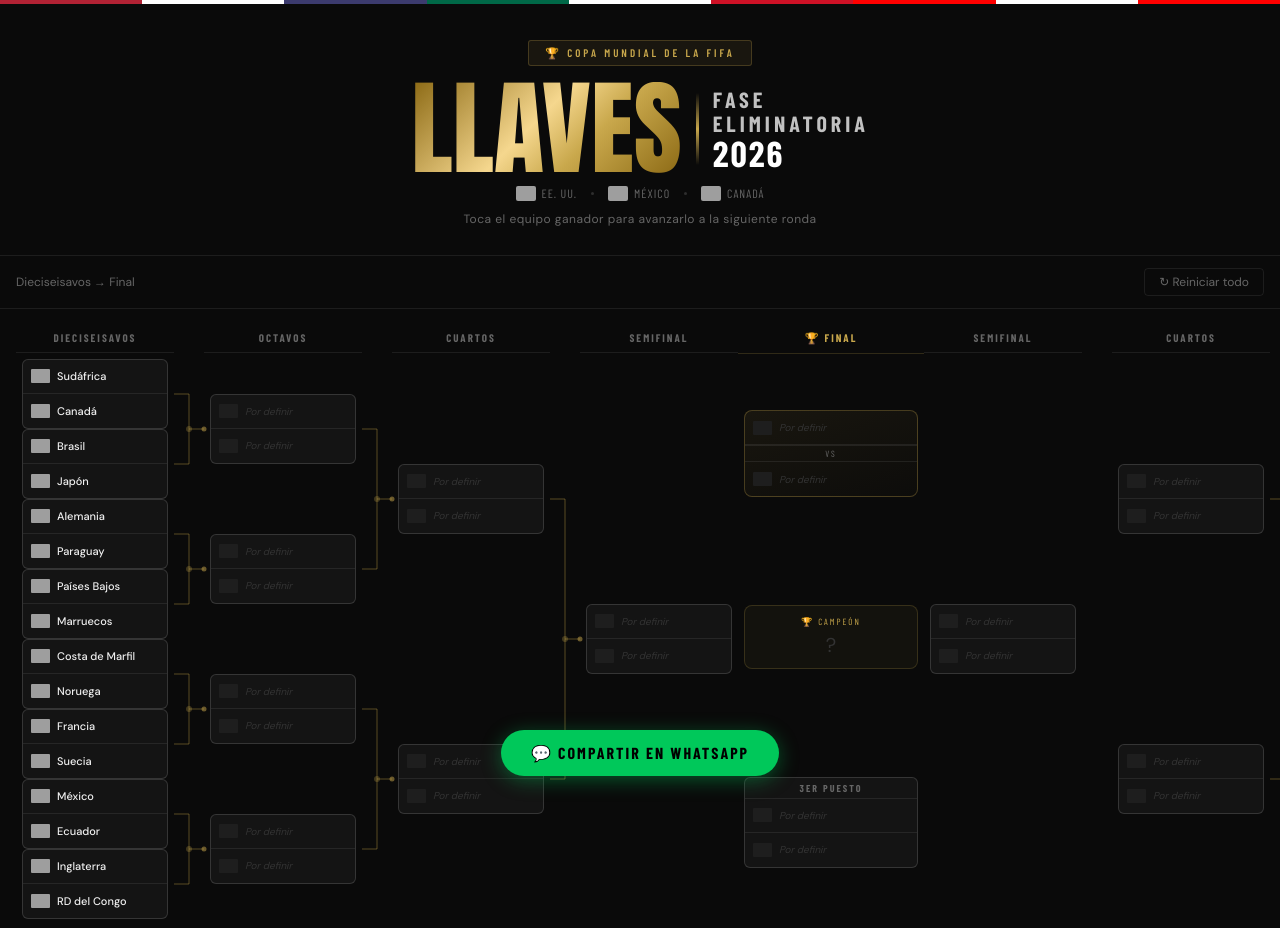
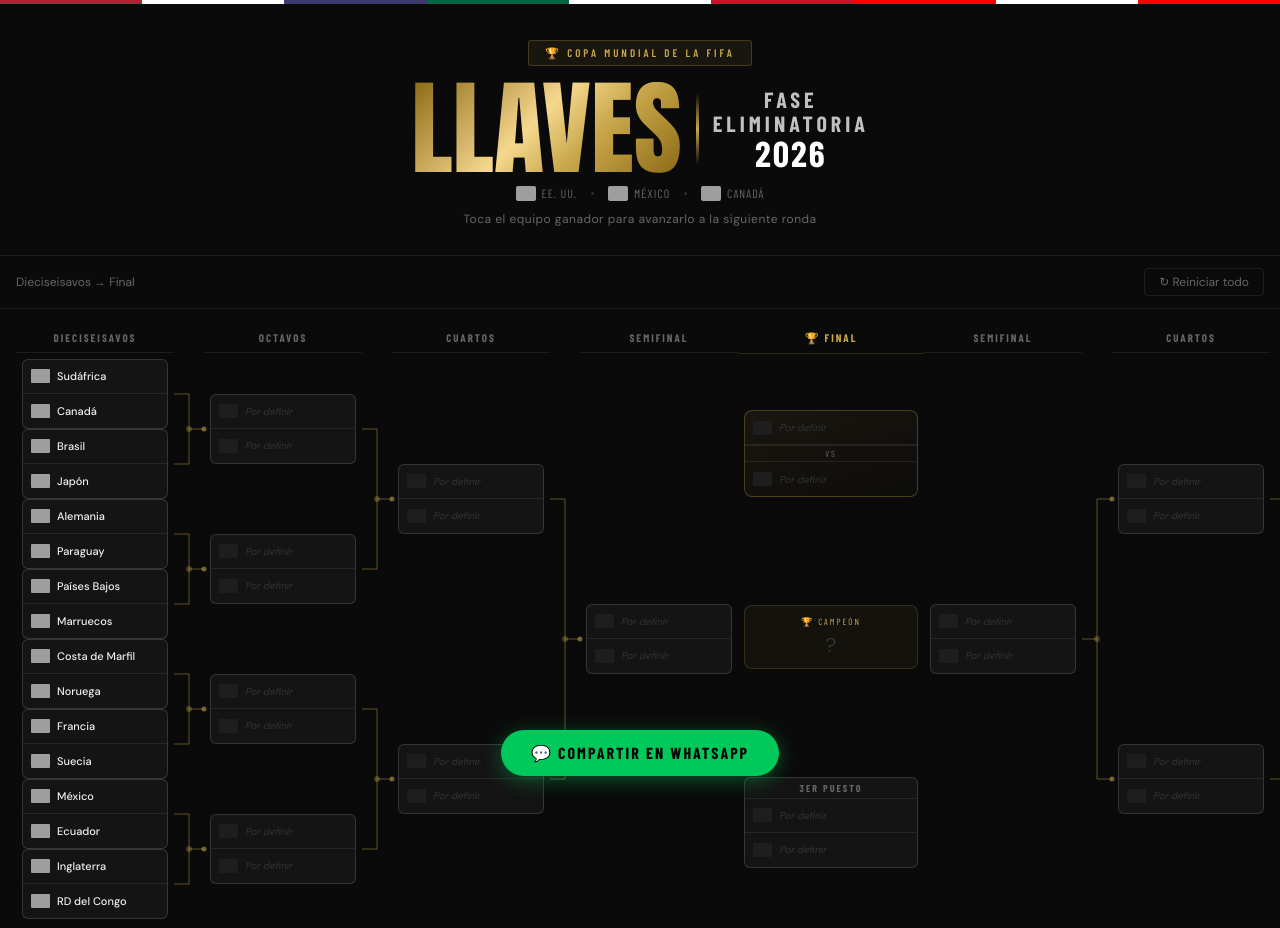
Before and after one commit to DavidValencia13/CrucesMundial2026, a plain HTML site: page index.html in a window 1280 px wide. Shown: the top 928 px of the page. Drawn offline with nearby package versions, Linux system fonts and the light colour scheme; grey boxes are pictures that could not be loaded; a web font is replaced by a local one.

Commit message:
version 2

```diff
--- a/index.html
+++ b/index.html
@@ -27,7 +27,6 @@
 .hdr-title-row{display:flex;align-items:center;justify-content:center;gap:14px;margin-bottom:10px}
 .hdr-llaves{font-family:'Anton',sans-serif;font-size:clamp(50px,10vw,104px);line-height:.9;background:linear-gradient(135deg,var(--gold-dk) 0%,var(--gold-lt) 45%,var(--gold) 65%,var(--gold-dk) 100%);-webkit-background-clip:text;-webkit-text-fill-color:transparent;background-clip:text}
 .hdr-divider{width:3px;height:clamp(38px,7vw,72px);background:linear-gradient(180deg,transparent,var(--gold),transparent)}
-.hdr-right{text-align:left}
 .hdr-right .r1{font-family:'Barlow Condensed',sans-serif;font-size:clamp(13px,2.8vw,22px);font-weight:700;letter-spacing:4px;text-transform:uppercase;color:rgba(255,255,255,.75);line-height:1.1}
 .hdr-right .r2{font-family:'Barlow Condensed',sans-serif;font-size:clamp(18px,4vw,36px);font-weight:900;letter-spacing:2px;color:#fff;line-height:1}
 .hdr-hosts{display:flex;align-items:center;justify-content:center;gap:14px;margin-bottom:10px}
@@ -40,7 +39,7 @@
 .btn-reset{background:transparent;color:var(--txt2);border:1px solid var(--bd);padding:5px 14px;border-radius:4px;font-family:var(--body);font-size:12px;cursor:pointer}
 .btn-reset:hover{color:var(--txt);border-color:var(--bd2)}
 .bracket-outer{overflow-x:auto;padding:1rem}
-.bracket{display:flex;align-items:stretch;min-width:1400px;gap:0}
+.bracket{display:flex;align-items:stretch;min-width:1400px}
 .round-col{display:flex;flex-direction:column;width:158px;flex-shrink:0}
 .round-label{font-family:'Barlow Condensed',sans-serif;font-size:11px;font-weight:700;letter-spacing:2px;color:var(--txt2);text-align:center;padding:6px 0 8px;border-bottom:1px solid var(--bd);text-transform:uppercase}
 .round-body{flex:1;display:flex;flex-direction:column;justify-content:space-around;padding:6px}
@@ -55,7 +54,7 @@
 .mfph{width:19px;height:14px;background:var(--bg3);border-radius:1px;flex-shrink:0}
 .mn{font-size:11px;font-weight:500;flex:1;white-space:nowrap;overflow:hidden;text-overflow:ellipsis}
 .mn.tbd{color:var(--txt3);font-size:10px;font-weight:400;font-style:italic}
-.mc{font-size:9px;color:var(--gold);flex-shrink:0;opacity:0;transition:opacity .15s}
+.mc{font-size:9px;color:var(--gold);flex-shrink:0;opacity:0}
 .mt.win .mc{opacity:1}
 .conn-col{width:30px;flex-shrink:0;position:relative;align-self:stretch}
 .conn-col svg{position:absolute;inset:0;width:100%;height:100%;overflow:visible}
@@ -73,7 +72,7 @@
 .tercer-lbl{font-family:'Barlow Condensed',sans-serif;font-size:10px;font-weight:700;letter-spacing:2px;color:var(--txt2);text-align:center;padding:4px;border-bottom:1px solid var(--bd);text-transform:uppercase}
 .name-sec{background:var(--bg2);border:1px solid rgba(201,168,76,.2);border-radius:8px;padding:1rem 1.5rem;margin:1rem;text-align:center}
 .name-sec p{font-family:'Barlow Condensed',sans-serif;font-size:11px;font-weight:700;letter-spacing:2px;text-transform:uppercase;color:var(--gold);margin-bottom:8px}
-.name-inp{background:var(--bg3);border:1px solid var(--bd);border-radius:6px;padding:10px 14px;font-family:var(--body);font-size:14px;color:var(--txt);width:100%;max-width:300px;text-align:center;outline:none;transition:border-color .15s}
+.name-inp{background:var(--bg3);border:1px solid var(--bd);border-radius:6px;padding:10px 14px;font-family:var(--body);font-size:14px;color:var(--txt);width:100%;max-width:300px;text-align:center;outline:none}
 .name-inp:focus{border-color:var(--gold)}
 .name-inp::placeholder{color:var(--txt2)}
 .name-inp.err{border-color:#e53935!important}
@@ -141,24 +140,23 @@
 function fSrc(c){return OV[c]?OV[c]:FM[c]?(TW+FM[c]+'.png'):null;}
 function fEl(c){var s=fSrc(c);return s?'<img class="mf" src="'+s+'" loading="lazy">':'<div class="mfph"></div>';}
 
-// Los 16 cruces — lado A: 0-7, lado B: 8-15
 var R16=[
-  {a:{n:'Sudáfrica',c:'ZA'},b:{n:'Canadá',c:'CA'}},      // 0
-  {a:{n:'Brasil',c:'BR'},b:{n:'Japón',c:'JP'}},            // 1
-  {a:{n:'Alemania',c:'DE'},b:{n:'Paraguay',c:'PY'}},       // 2
-  {a:{n:'Países Bajos',c:'NL'},b:{n:'Marruecos',c:'MA'}}, // 3
-  {a:{n:'Costa de Marfil',c:'CI'},b:{n:'Noruega',c:'NO'}},// 4
-  {a:{n:'Francia',c:'FR'},b:{n:'Suecia',c:'SE'}},          // 5
-  {a:{n:'México',c:'MX'},b:{n:'Ecuador',c:'EC'}},          // 6
-  {a:{n:'Inglaterra',c:'ENG'},b:{n:'RD del Congo',c:'CD'}},// 7
-  {a:{n:'EE. UU.',c:'US'},b:{n:'Bosnia',c:'BA'}},          // 8
-  {a:{n:'Egipto',c:'EG'},b:{n:'Corea del Sur',c:'KR'}},   // 9
-  {a:{n:'España',c:'ES'},b:{n:'Austria',c:'AT'}},          // 10
-  {a:{n:'Portugal',c:'PT'},b:{n:'Ghana',c:'GH'}},          // 11
-  {a:{n:'Bélgica',c:'BE'},b:{n:'Argelia',c:'DZ'}},         // 12
-  {a:{n:'Suiza',c:'CH'},b:{n:'Irán',c:'IR'}},              // 13
-  {a:{n:'Argentina',c:'AR'},b:{n:'Cabo Verde',c:'CV'}},    // 14
-  {a:{n:'Colombia',c:'CO'},b:{n:'Australia',c:'AU'}}       // 15
+  {a:{n:'Sudáfrica',c:'ZA'},b:{n:'Canadá',c:'CA'}},
+  {a:{n:'Brasil',c:'BR'},b:{n:'Japón',c:'JP'}},
+  {a:{n:'Alemania',c:'DE'},b:{n:'Paraguay',c:'PY'}},
+  {a:{n:'Países Bajos',c:'NL'},b:{n:'Marruecos',c:'MA'}},
+  {a:{n:'Costa de Marfil',c:'CI'},b:{n:'Noruega',c:'NO'}},
+  {a:{n:'Francia',c:'FR'},b:{n:'Suecia',c:'SE'}},
+  {a:{n:'México',c:'MX'},b:{n:'Ecuador',c:'EC'}},
+  {a:{n:'Inglaterra',c:'ENG'},b:{n:'RD del Congo',c:'CD'}},
+  {a:{n:'EE. UU.',c:'US'},b:{n:'Bosnia',c:'BA'}},
+  {a:{n:'Egipto',c:'EG'},b:{n:'Corea del Sur',c:'KR'}},
+  {a:{n:'España',c:'ES'},b:{n:'Austria',c:'AT'}},
+  {a:{n:'Portugal',c:'PT'},b:{n:'Ghana',c:'GH'}},
+  {a:{n:'Bélgica',c:'BE'},b:{n:'Argelia',c:'DZ'}},
+  {a:{n:'Suiza',c:'CH'},b:{n:'Irán',c:'IR'}},
+  {a:{n:'Argentina',c:'AR'},b:{n:'Cabo Verde',c:'CV'}},
+  {a:{n:'Colombia',c:'CO'},b:{n:'Australia',c:'AU'}}
 ];
 
 var W={r16:new Array(16).fill(null),qf:new Array(8).fill(null),sf:new Array(4).fill(null),f:[null,null],champ:null,third:null};
@@ -180,7 +178,6 @@
   var a=i===0?W.sf[0]:W.sf[2],b=i===0?W.sf[1]:W.sf[3],w=W.f[i];
   if(!w||!a||!b)return null;return w.n===a.n?b:a;
 }
-
 function tr(team,win,lose,oc){
   if(!team)return '<div class="mt empty"><div class="mfph"></div><span class="mn tbd">Por definir</span></div>';
   var cls='mt'+(win?' win':'')+(lose?' lose':'');
@@ -192,7 +189,6 @@
   var oB=b?'pick(\''+round+'\','+idx+',{n:\''+b.n.replace(/'/g,"\\'")+'\',c:\''+b.c+'\'})':'';
   return '<div class="match">'+tr(a,wA,win&&a&&!wA,oA)+tr(b,wB,win&&b&&!wB,oB)+'</div>';
 }
-
 function col(label,items,pfx){
   var h='<div class="round-col"><div class="round-label">'+label+'</div><div class="round-body">';
   items.forEach(function(m,i){h+='<div id="'+pfx+'_'+i+'">'+m+'</div>';});
@@ -202,11 +198,10 @@
 function cc(id){return '<div class="conn-col" id="cc_'+id+'"><svg id="svgc_'+id+'"></svg></div>';}
 
 function render(){
-  var sl0=gSL(0),sl1=gSL(1);
-  var fA=W.f[0],fB=W.f[1],ch=W.champ,th=W.third;
+  var sl0=gSL(0),sl1=gSL(1),fA=W.f[0],fB=W.f[1],ch=W.champ,th=W.third;
   var h='';
 
-  // LADO A: 16avos(0-7) -> octavos(0-3) -> cuartos(0-1) -> semi A
+  // LADO A (izq->der): 16avos -> octavos -> cuartos -> semi
   var r16a=[],qfa=[],sfa=[];
   for(var i=0;i<8;i++) r16a.push(mCard(R16[i].a,R16[i].b,W.r16[i],'r16',i));
   for(var i=0;i<4;i++) qfa.push(mCard(W.r16[i*2],W.r16[i*2+1],W.qf[i],'qf',i));
@@ -214,11 +209,11 @@
   var semA=mCard(W.sf[0],W.sf[1],W.f[0],'f',0);
 
   h+=col('Dieciseisavos',r16a,'ra');
-  h+=cc('a1');
+  h+=cc('a1'); // ra -> qa
   h+=col('Octavos',qfa,'qa');
-  h+=cc('a2');
+  h+=cc('a2'); // qa -> sa
   h+=col('Cuartos',sfa,'sa');
-  h+=cc('a3');
+  h+=cc('a3'); // sa -> fa
   h+=col('Semifinal',[semA],'fa');
 
   // CENTRO
@@ -235,8 +230,16 @@
   h+='<div class="tercer-box"><div class="tercer-lbl">3er Puesto</div>'+tr(sl0,th&&sl0&&th.n===sl0.n,th&&sl0&&th.n!==sl0.n,ocT0)+tr(sl1,th&&sl1&&th.n===sl1.n,th&&sl1&&th.n!==sl1.n,ocT1)+'</div>';
   h+='</div></div>';
 
-  // LADO B ESPEJO: semi B -> cuartos(2-3) -> octavos(4-7) -> 16avos(8-15)
-  // El orden es: semi, cuartos, octavos, 16avos (espejo del lado A)
+  // LADO B ESPEJO (der->izq desde el centro):
+  // semi -> cuartos -> octavos -> 16avos
+  // Los conectores deben unir: fb->sb (semi a cuartos), sb->qb (cuartos a octavos), qb->rb (octavos a 16avos)
+  // En el layout el conector está ENTRE las columnas, la columna derecha alimenta a la izquierda
+  // Pero visualmente las líneas van de la columna más cercana al centro hacia afuera
+  // Entonces: el conector entre 'fb' y 'sb' une fb(izq) con sb(der) -> toRight=true
+  // el conector entre 'sb' y 'qb' une sb(izq) con qb(der) -> toRight=true
+  // el conector entre 'qb' y 'rb' une qb(izq) con rb(der) -> toRight=true
+  // PERO los grupos se invierten: en lado B, 1 partido de fb genera 2 de sb, etc.
+  // Entonces fb es el "pequeño" y sb es el "grande"
   var semB=mCard(W.sf[2],W.sf[3],W.f[1],'f',1);
   var sfb=[],qfb=[],r16b=[];
   for(var i=2;i<4;i++) sfb.push(mCard(W.qf[i*2],W.qf[i*2+1],W.sf[i],'sf',i));
@@ -244,70 +247,114 @@
   for(var i=8;i<16;i++) r16b.push(mCard(R16[i].a,R16[i].b,W.r16[i],'r16',i));
 
   h+=col('Semifinal',[semB],'fb');
-  h+=cc('b3');
+  h+=cc('b3'); // fb(1) -> sb(2): from=fb, to=sb, toRight=true, gs=1
   h+=col('Cuartos',sfb,'sb');
-  h+=cc('b2');
+  h+=cc('b2'); // sb(2) -> qb(4): from=sb, to=qb, toRight=true, gs=1
   h+=col('Octavos',qfb,'qb');
-  h+=cc('b1');
+  h+=cc('b1'); // qb(4) -> rb(8): from=qb, to=rb, toRight=true, gs=1
   h+=col('Dieciseisavos',r16b,'rb');
 
   document.getElementById('bracket').innerHTML=h;
-  setTimeout(drawAll,60);
+  setTimeout(drawAll,80);
 }
 
 function drawAll(){
-  var LC='rgba(201,168,76,0.28)';
-  // Lado A: de izq a der
-  drawC('a1','ra',8,'qa',4,2,true,LC);
-  drawC('a2','qa',4,'sa',2,2,true,LC);
-  drawC('a3','sa',2,'fa',1,2,true,LC);
-  // Lado B: también de izq a der (semi -> cuartos -> octavos -> 16avos)
-  // pero aquí el "left" es el que está más cerca del centro
-  drawC('b3','fb',1,'sb',2,2,true,LC);
-  drawC('b2','sb',2,'qb',4,2,true,LC);
-  drawC('b1','qb',4,'rb',8,2,true,LC);
+  var LC='rgba(201,168,76,0.3)';
+  // LADO A: cada conector agrupa pares de la columna izquierda hacia 1 de la derecha
+  // ra(8)->qa(4): groupSize=2, desde ra hacia qa
+  drawConn('a1','ra',8,'qa',4,2,true,LC);
+  // qa(4)->sa(2): groupSize=2
+  drawConn('a2','qa',4,'sa',2,2,true,LC);
+  // sa(2)->fa(1): groupSize=2
+  drawConn('a3','sa',2,'fa',1,2,true,LC);
+
+  // LADO B: espejo. Ahora la columna "izquierda" en el SVG es la más cercana al centro
+  // pero en la lógica, 1 partido de fb "genera" 2 de sb, 2 de sb generan 4 de qb, etc.
+  // El SVG está entre fb y sb: fb está a la izquierda, sb a la derecha
+  // Queremos mostrar que fb(1) se divide en sb(2)
+  // Es decir: desde fb hacia sb -> groupSize=2 pero ahora es 1->2 (inverso)
+  // Usaremos la misma función pero invirtiendo: "derecha" agrupa hacia "izquierda"
+  drawConnInv('b3','fb',1,'sb',2,2,LC);
+  drawConnInv('b2','sb',2,'qb',4,2,LC);
+  drawConnInv('b1','qb',4,'rb',8,2,LC);
 }
 
-// toRight=true: las líneas van del borde izquierdo del svg al derecho
-// toRight=false: las líneas van del borde derecho al izquierdo
-function drawC(svgId,lPfx,lN,rPfx,rN,gs,toRight,color){
+// drawConn: los items de lPfx se agrupan de a gs y apuntan a 1 item de rPfx
+// toRight=true: el SVG está entre lPfx(izq) y rPfx(der)
+function drawConn(svgId,lPfx,lN,rPfx,rN,gs,toRight,color){
   var svg=document.getElementById('svgc_'+svgId);
   var cc=document.getElementById('cc_'+svgId);
   if(!svg||!cc)return;
   var R=cc.getBoundingClientRect();
-  var W2=Math.max(R.width,30), H=Math.max(R.height,100);
+  var W2=Math.max(R.width,30),H=Math.max(R.height,100);
   svg.setAttribute('viewBox','0 0 '+W2+' '+H);
   svg.setAttribute('width',W2);svg.setAttribute('height',H);
   svg.innerHTML='';
-
-  // xFrom = lado donde salen las líneas (del partido izquierdo)
-  // xTo = lado donde llegan (al partido derecho)
-  var xFrom=toRight?0:W2;
-  var xTo=toRight?W2:0;
-  var xMid=W2/2;
-
+  var xFrom=toRight?0:W2, xTo=toRight?W2:0, xMid=W2/2;
   for(var g=0;g<rN;g++){
-    var t1=document.getElementById(lPfx+'_'+(g*gs));
-    var t2=document.getElementById(lPfx+'_'+(g*gs+gs-1));
-    var rEl=document.getElementById(rPfx+'_'+g);
-    if(!t1||!t2||!rEl)continue;
-    var r1=t1.getBoundingClientRect(),r2=t2.getBoundingClientRect(),rR=rEl.getBoundingClientRect();
+    var e1=document.getElementById(lPfx+'_'+(g*gs));
+    var e2=document.getElementById(lPfx+'_'+(g*gs+gs-1));
+    var eR=document.getElementById(rPfx+'_'+g);
+    if(!e1||!e2||!eR)continue;
+    var r1=e1.getBoundingClientRect(),r2=e2.getBoundingClientRect(),rR=eR.getBoundingClientRect();
     var y1=r1.top+r1.height/2-R.top;
     var y2=r2.top+r2.height/2-R.top;
     var yM=(y1+y2)/2;
     var yR=rR.top+rR.height/2-R.top;
-    ln(svg,xFrom,y1,xMid,y1,color,1.5);
-    ln(svg,xFrom,y2,xMid,y2,color,1.5);
-    ln(svg,xMid,y1,xMid,y2,color,1.5);
+    ln(svg,xFrom,y1,xMid,y1,color);
+    ln(svg,xFrom,y2,xMid,y2,color);
+    ln(svg,xMid,y1,xMid,y2,color);
     dt(svg,xMid,yM,3,color);
-    ln(svg,xMid,yM,xTo,yR,color,1.5);
-    dt(svg,xTo,yR,2.5,'rgba(201,168,76,0.5)');
+    ln(svg,xMid,yM,xTo,yR,color);
+    dt(svg,xTo,yR,2.5,'rgba(201,168,76,0.55)');
   }
 }
-function ln(svg,x1,y1,x2,y2,col,w){
+
+// drawConnInv: para el lado B. rPfx tiene MÁS items que lPfx.
+// 1 item de lPfx "expande" a gs items de rPfx
+// El SVG está entre lPfx(izq) y rPfx(der)
+// Líneas: desde lPfx hacia la derecha, bifurcando hacia los items de rPfx
+function drawConnInv(svgId,lPfx,lN,rPfx,rN,gs,color){
+  var svg=document.getElementById('svgc_'+svgId);
+  var cc=document.getElementById('cc_'+svgId);
+  if(!svg||!cc)return;
+  var R=cc.getBoundingClientRect();
+  var W2=Math.max(R.width,30),H=Math.max(R.height,100);
+  svg.setAttribute('viewBox','0 0 '+W2+' '+H);
+  svg.setAttribute('width',W2);svg.setAttribute('height',H);
+  svg.innerHTML='';
+  var xMid=W2/2;
+  // Para cada item de lPfx, conecta con gs items de rPfx
+  for(var g=0;g<lN;g++){
+    var eL=document.getElementById(lPfx+'_'+g);
+    if(!eL)continue;
+    var rL=eL.getBoundingClientRect();
+    var yL=rL.top+rL.height/2-R.top;
+    // los gs items de rPfx correspondientes
+    var e1=document.getElementById(rPfx+'_'+(g*gs));
+    var e2=document.getElementById(rPfx+'_'+(g*gs+gs-1));
+    if(!e1||!e2)continue;
+    var r1=e1.getBoundingClientRect(),r2=e2.getBoundingClientRect();
+    var y1=r1.top+r1.height/2-R.top;
+    var y2=r2.top+r2.height/2-R.top;
+    var yM=(y1+y2)/2;
+    // línea horizontal desde lPfx (izq) hacia el punto medio
+    ln(svg,0,yL,xMid,yM,color);
+    // línea vertical en el medio
+    ln(svg,xMid,y1,xMid,y2,color);
+    // líneas horizontales hacia cada item de rPfx (der)
+    ln(svg,xMid,y1,W2,y1,color);
+    ln(svg,xMid,y2,W2,y2,color);
+    dt(svg,xMid,yM,3,color);
+    dt(svg,W2,y1,2.5,'rgba(201,168,76,0.55)');
+    dt(svg,W2,y2,2.5,'rgba(201,168,76,0.55)');
+  }
+}
+
+function ln(svg,x1,y1,x2,y2,col){
   var l=document.createElementNS('http://www.w3.org/2000/svg','line');
   l.setAttribute('x1',x1);l.setAttribute('y1',y1);l.setAttribute('x2',x2);l.setAttribute('y2',y2);
-  l.setAttribute('stroke',col);l.setAttribute('stroke-width',w||1.5);svg.appendChild(l);
+  l.setAttribute('stroke',col);l.setAttribute('stroke-width','1.5');svg.appendChild(l);
 }
 function dt(svg,x,y,r,col){
   var c=document.createElementNS('http://www.w3.org/2000/svg','circle');
@@ -342,7 +389,6 @@
     else{var a=document.createElement('a');a.download='llaves_mundial2026.png';a.href=URL.createObjectURL(blob);a.click();setTimeout(function(){window.open('https://wa.me/','_blank');},800);}
   }catch(e){document.getElementById('overlay').classList.remove('show');}
 }
-
 window.addEventListener('resize',function(){setTimeout(drawAll,50);});
 render();
 </script>
```
